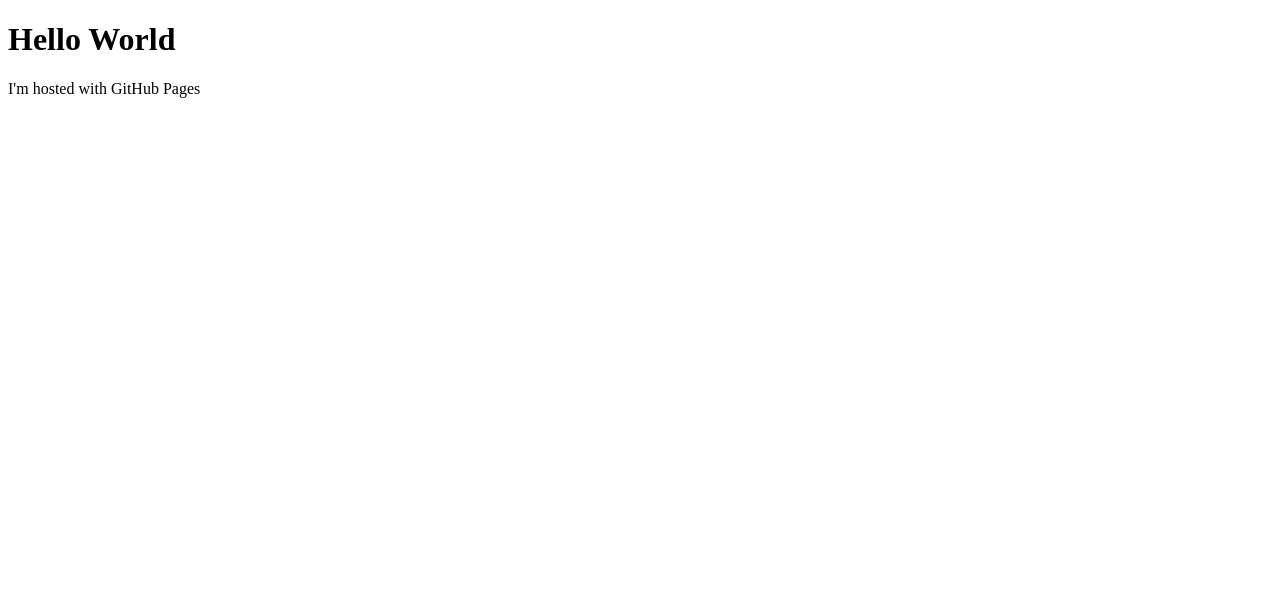
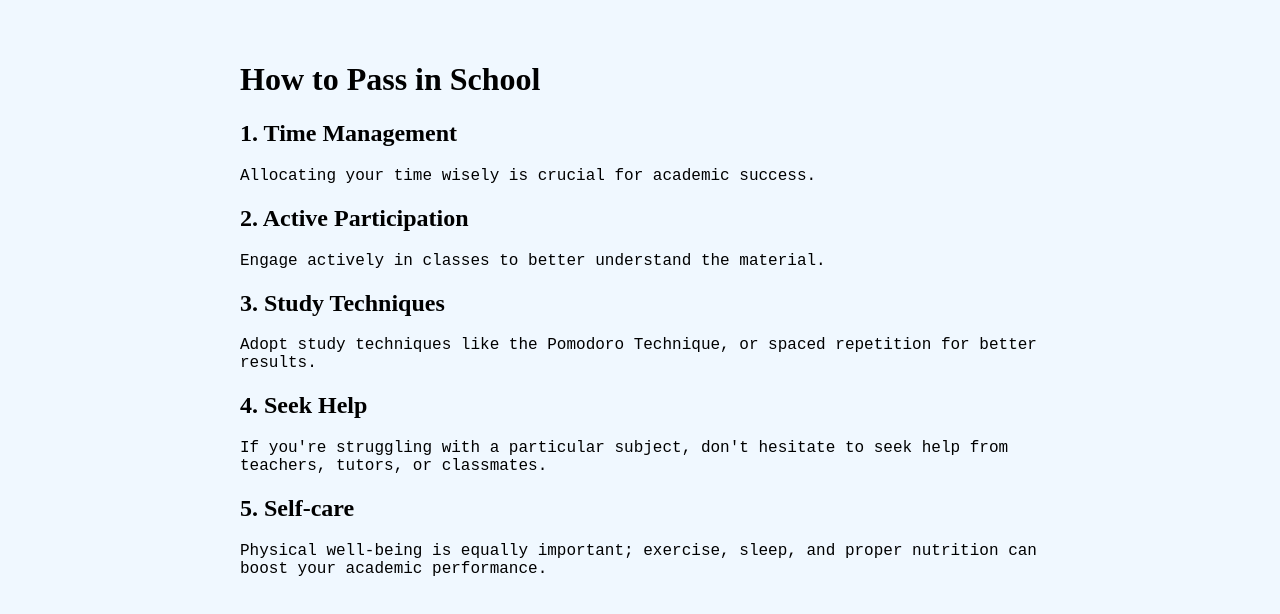
Before and after one commit to rari20/rari20.github.io, a plain HTML site: page index.html in a window 1280 px wide. Drawn offline with Linux system fonts and the light colour scheme.

Commit message:
WEBSITE FOR STUDENTS

```diff
--- a/index.html
+++ b/index.html
@@ -1,7 +1,43 @@
 <!DOCTYPE html>
-<html>
+<html lang="en">
+<head>
+    <meta charset="UTF-8">
+    <title>How to Pass in School</title>
+    <style>
+        body {
+            font-family: 'Courier New', monospace;
+            background-color: #F0F8FF;
+            color: #000;
+            margin: 20px;
+            padding: 20px;
+        }
+        h1, h2 {
+            font-family: 'Times New Roman', serif;
+        }
+        .container {
+            max-width: 800px;
+            margin: auto;
+        }
+    </style>
+</head>
 <body>
-<h1>Hello World</h1>
-<p>I'm hosted with GitHub Pages</p>
+    <div class="container">
+        <h1>How to Pass in School</h1>
+
+        <h2>1. Time Management</h2>
+        <p>Allocating your time wisely is crucial for academic success.</p>
+
+        <h2>2. Active Participation</h2>
+        <p>Engage actively in classes to better understand the material.</p>
+
+        <h2>3. Study Techniques</h2>
+        <p>Adopt study techniques like the Pomodoro Technique, or spaced repetition for better results.</p>
+
+        <h2>4. Seek Help</h2>
+        <p>If you're struggling with a particular subject, don't hesitate to seek help from teachers, tutors, or classmates.</p>
+
+        <h2>5. Self-care</h2>
+        <p>Physical well-being is equally important; exercise, sleep, and proper nutrition can boost your academic performance.</p>
+    </div>
 </body>
 </html>
```
